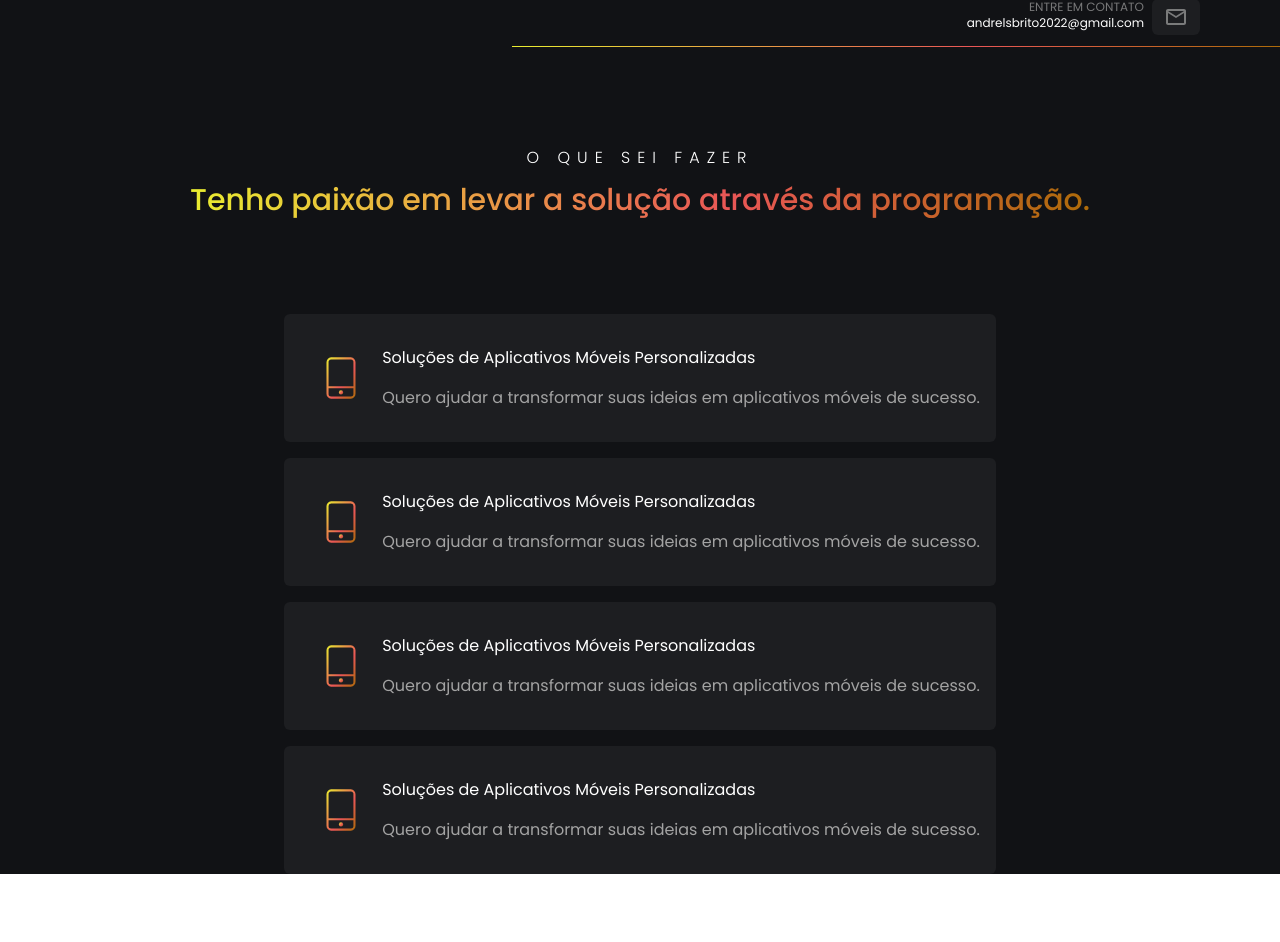
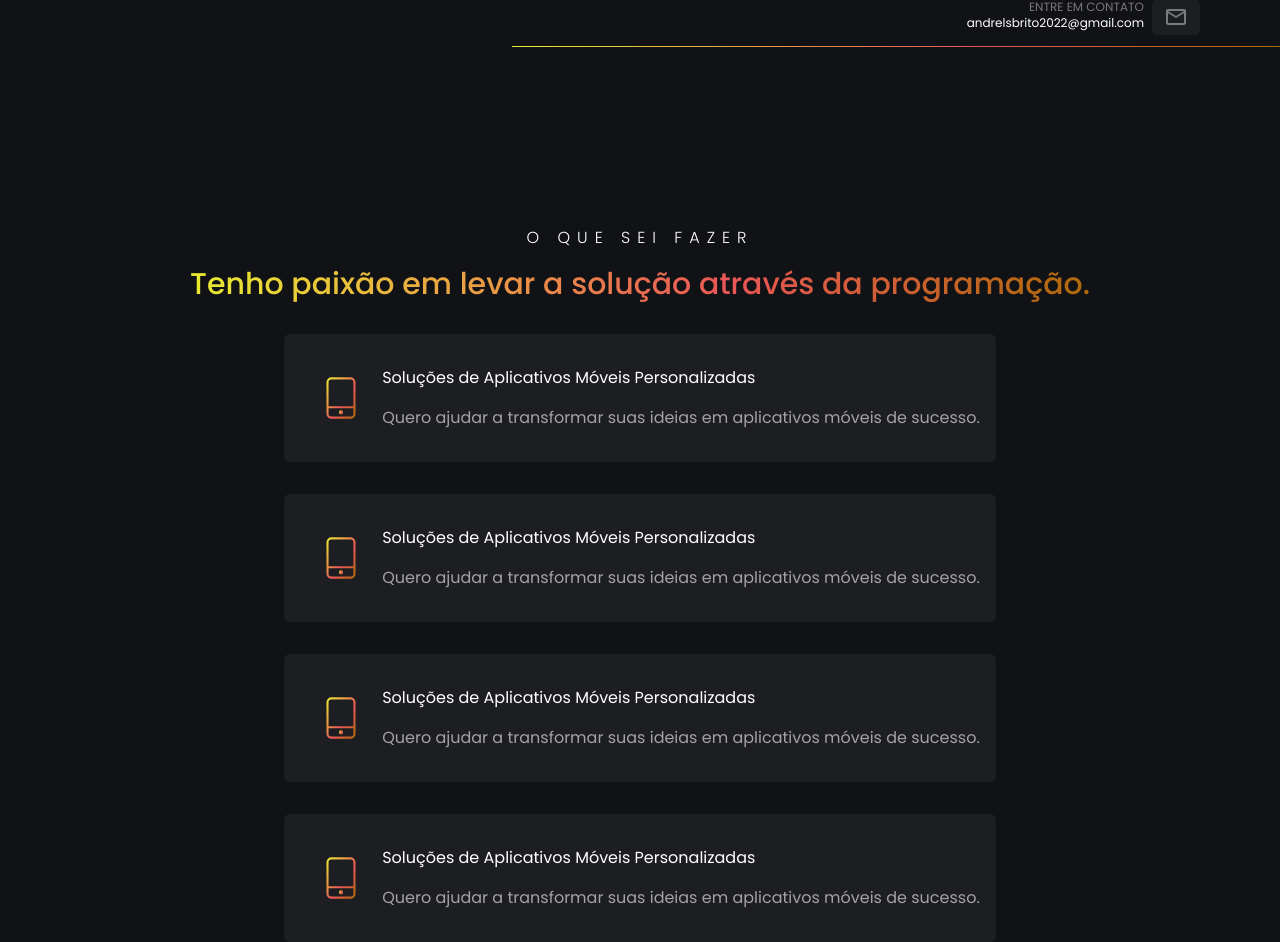
Before and after one commit to AndreLSBrito/portifolio, a Next.js app: page / in a window 1280 px wide. Shown: the part 746-1688 px from the top of the page. Before the commit the page ends 1620 px from the top, so only its background shows below. Built offline with nearby package versions, Linux system fonts and the light colour scheme.

Commit message:
feat: add slogan into Section Container component

```diff
--- a/src/app/components/sectionContainer.tsx
+++ b/src/app/components/sectionContainer.tsx
@@ -3,15 +3,18 @@ import { ReactNode, HTMLProps } from "react"
 interface SectionContainerProps extends HTMLProps<HTMLDivElement> {
   title: string;
   subTitle: string;
-  children: ReactNode
+  slogan?: string;
+  children: ReactNode;
 }
 
-export function SectionContainer({title, subTitle, children, className, ...props}: SectionContainerProps){
+export function SectionContainer({title, subTitle, slogan, children, className, ...props}: SectionContainerProps){
   return (
-    <section className={`${className} px-16 flex flex-col items-center text-center`} {...props}>
-      <h4 className="font-light text-base uppercase mb-3 tracking-[7px]">{title}</h4>
+    <section className={` px-16 flex flex-col items-center text-center mt-20 gap-4 ${className}`} {...props}>
+      <h4 className="font-light text-base uppercase  tracking-[7px]">{title}</h4>
 
-      <h2 className="font-medium text-3xl bg-clip-text text-transparent bg-target mb-20">{subTitle}</h2>
+      <h2 className="font-medium text-3xl bg-clip-text text-transparent bg-target ">{subTitle}</h2>
+
+      {slogan && <h3 className='text-neutral-400 text-sm mb-20'>{slogan}</h3>}
 
       {children}
     </section>
```
